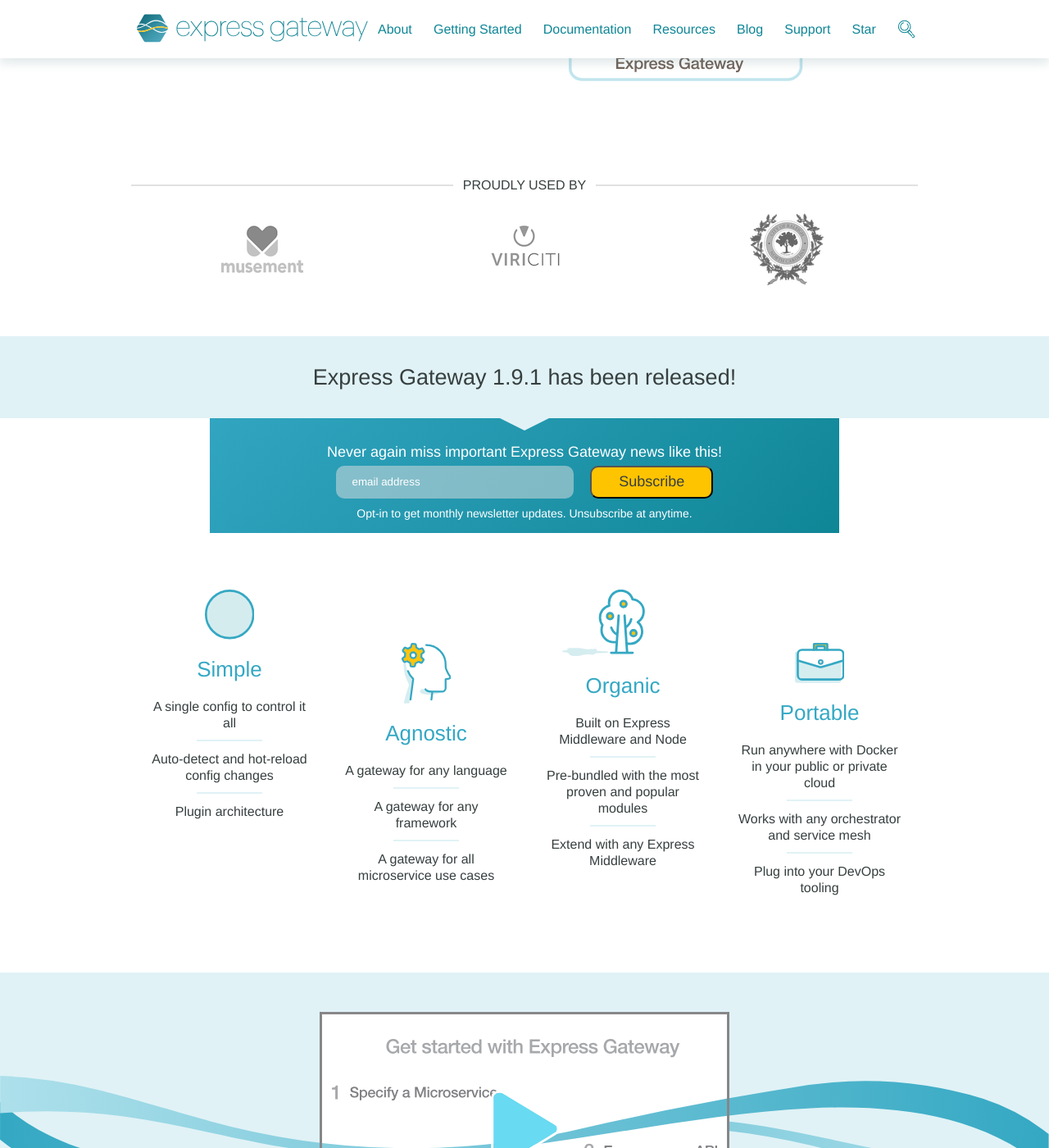
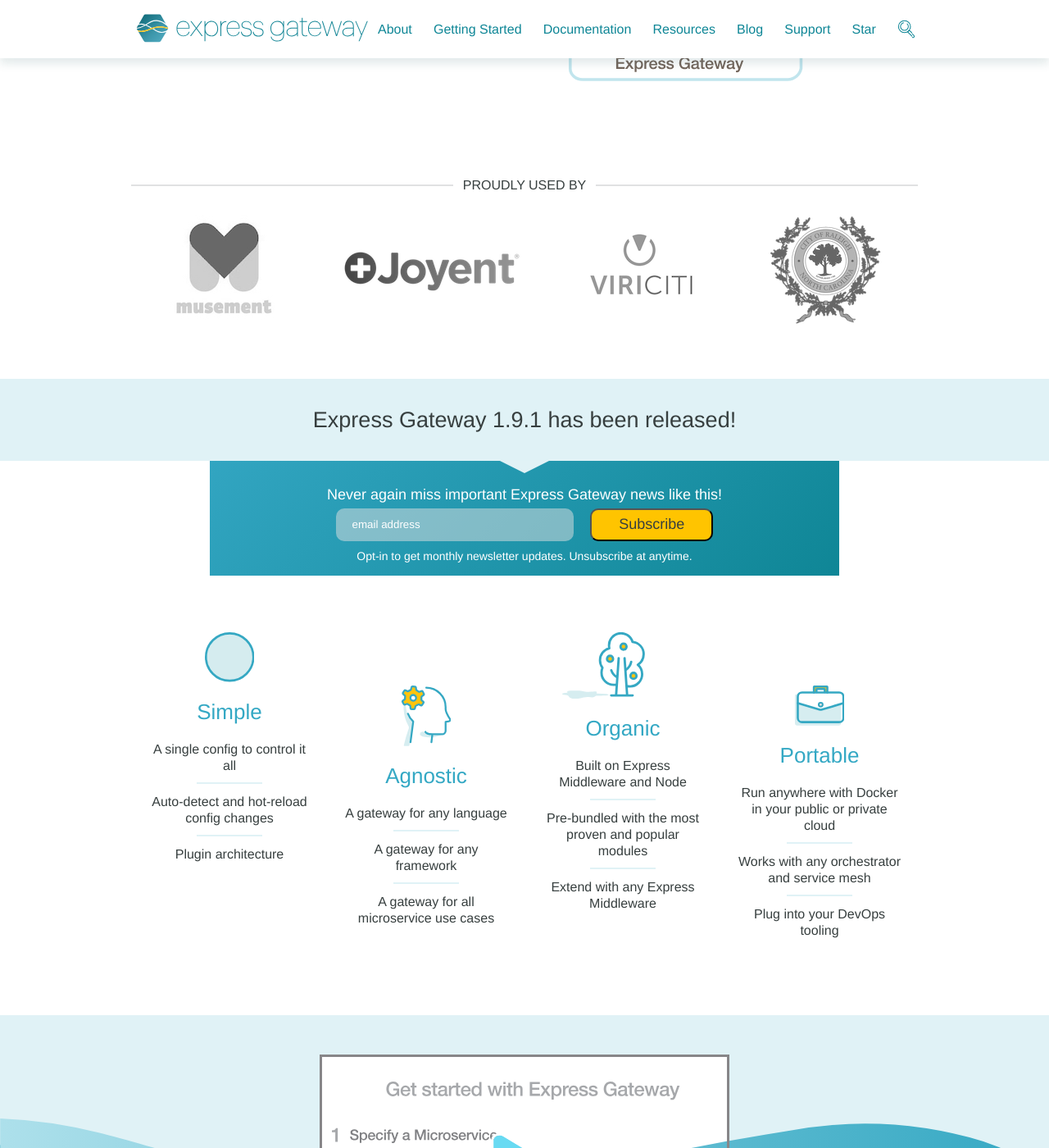
Before and after one commit to ExpressGateway/express-gateway.io, a Jekyll site: the page built from index.md, in a window 1280 px wide and 1400 px high, scrolled down 720 px. Shown: the whole window at 82% size. Built offline with Jekyll 4.4.1, drawn with Linux system fonts in a browser that asks for light colours; nearby versions of some CDN libraries; some web fonts are replaced; comment, search, counter and statistics services are not loaded.

Commit message:
Add joyent logo and change css to accommodate larger images

```diff
--- a/_includes/company-logos.html
+++ b/_includes/company-logos.html
@@ -9,6 +9,13 @@
         <span class="avatar">
           <a href="{{ site.baseurl }}{% link _pages/case-studies/musement.md %}">
             <img class="blackandwhite" srcset="assets/img/musement.png, assets/img/musement@2x.png 2x" src="assets/img/musement.png" />
+          </a>
+        </span>
+      </section>
+      <section class="testimonial flex-column joyent">
+        <span class="avatar">
+          <a href="https://joyent.com">
+            <img class="blackandwhite joyent" srcset="assets/img/joyent.png, assets/img/joyent@2x.png 2x" src="assets/img/joyent.png" />
           </a>
         </span>
       </section>
--- a/_sass/_layout.scss
+++ b/_sass/_layout.scss
@@ -33,8 +33,10 @@
   display: flex;
   flex-direction: column;
   flex: 1;
+  &.joyent {
+    align-self: center;
+  }
 }
-
 
 .flex-row {
   display: flex;
@@ -498,11 +500,11 @@
   }
 
   .avatar {
-    width: 100px;
-    height: 100px;
     overflow: hidden;
 
     &.rounded {
+      width: 100px;
+      height: 100px;
       border-radius: 50px;
       border: 3px solid $color-secondary-dark;
       margin: 15px 0 60px;
@@ -512,8 +514,13 @@
       }
     }
     img {
-      width: 100px;
-      height: 100px;
+      max-width: 150px;
+      max-height: 150px;
+
+      &.joyent {
+        max-width: 250px;
+        max-height: 250px;
+      }
     }
   }
 }
```
Also changed, not shown: assets/img/joyent.png (added), assets/img/joyent@2x.png (added), assets/img/musement.png, assets/img/musement@2x.png, assets/img/raleigh.png, assets/img/raleigh@2x.png, assets/img/viriciti.png, assets/img/viriciti@2x.png.
